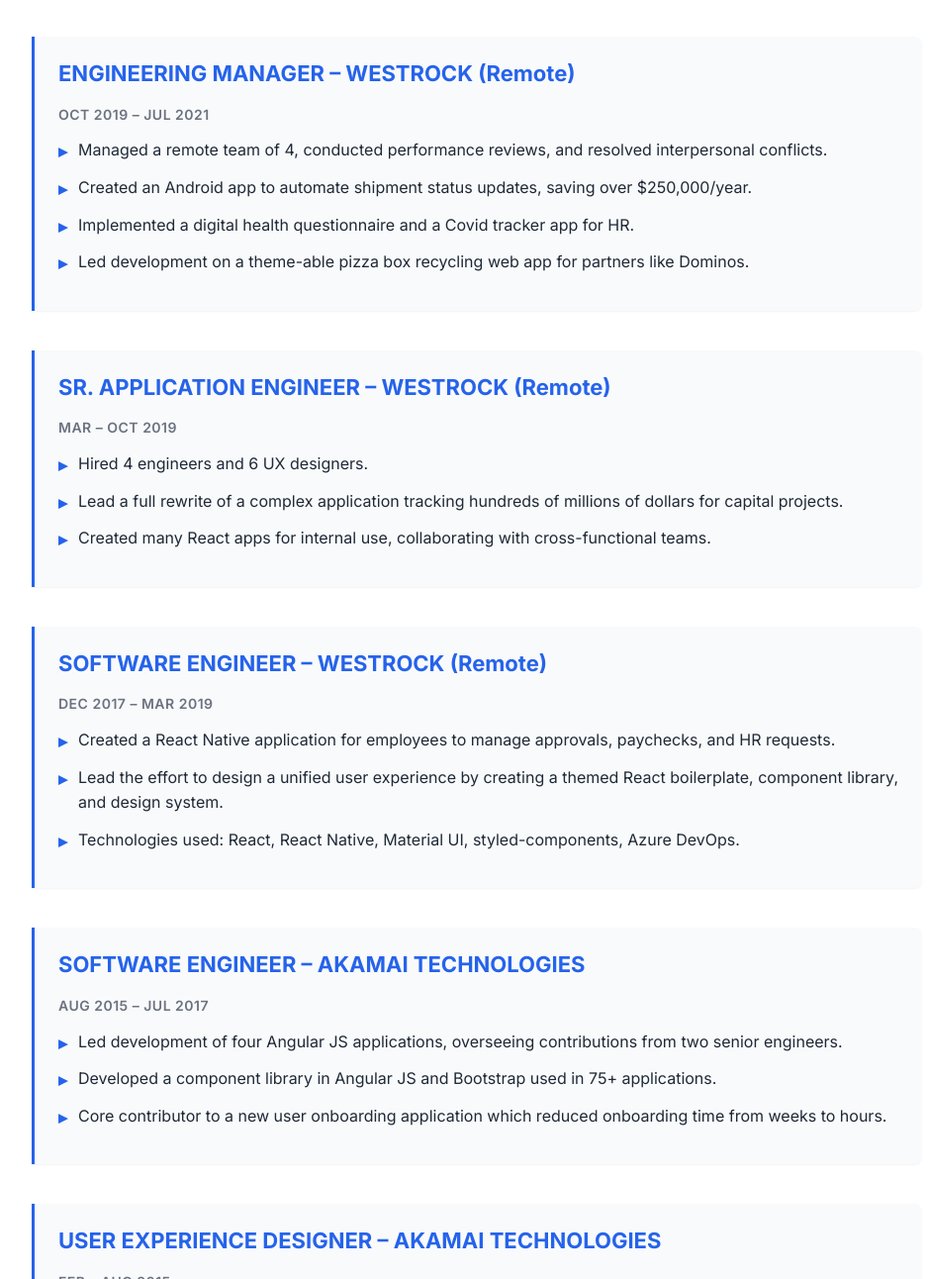
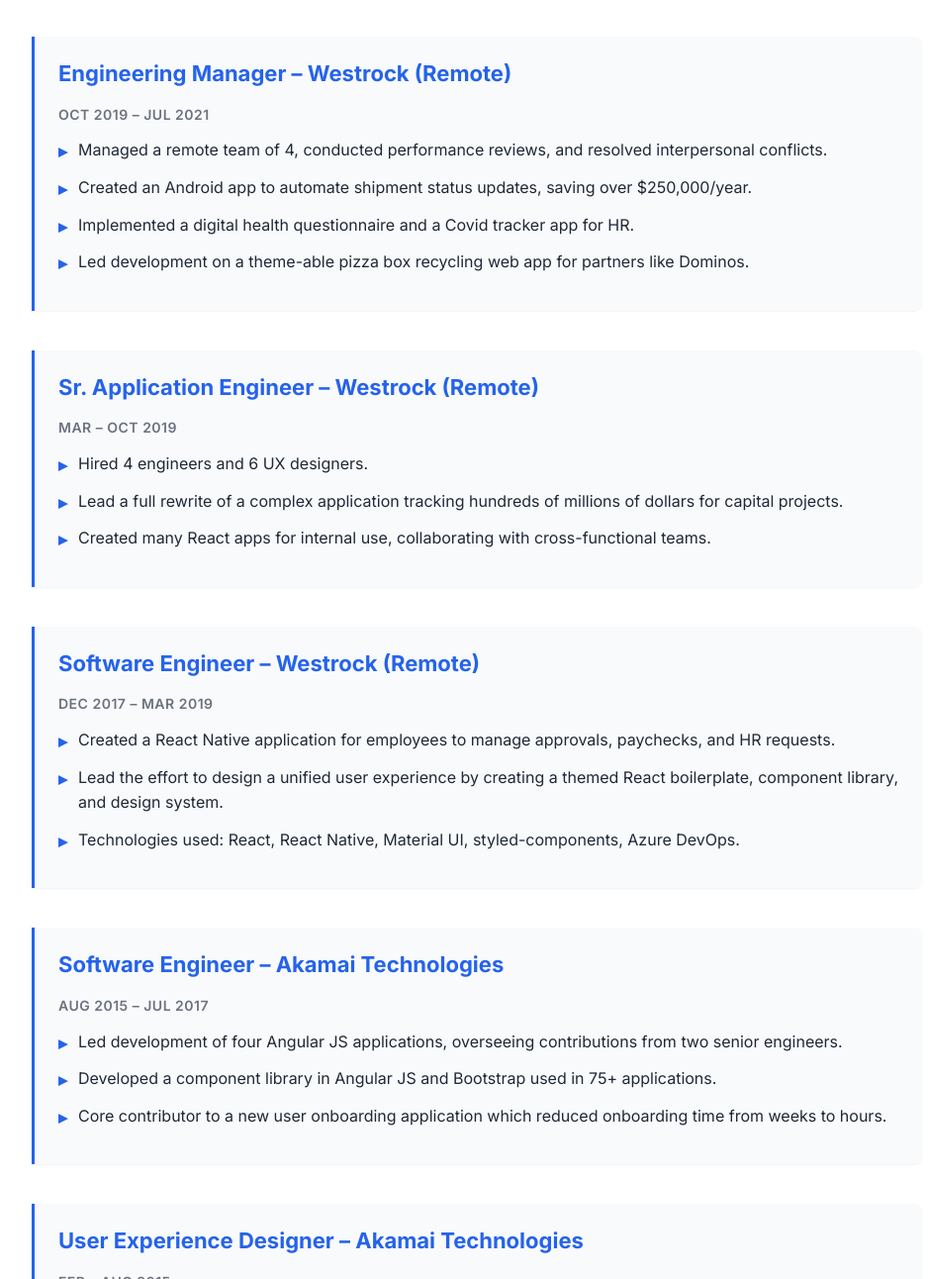
Before and after one commit to tejendra/tejendra.github.io, a plain HTML site: page index.html in a window 1280 px wide. Shown: the part 3444-4736 px from the top of the page at 99% size, without its empty margins (158-1096 px from the left). Drawn offline with Linux system fonts and the light colour scheme.

Commit message:
update work exp

```diff
--- a/index.html
+++ b/index.html
@@ -83,7 +83,7 @@
             <h2>Professional Experience</h2>
             <div class="timeline">
                 <article class="job">
-                    <h3>LEAD ENGINEER – Raft (Remote)</h3>
+                    <h3>Lead Engineer – Raft (Remote)</h3>
                     <p class="job-date">SEPT 2022 – PRESENT</p>
                     <ul>
                         <li>Manage and mentor a team of direct reports, fostering their growth through 1:1s, career pathing, and knowledge-sharing sessions.</li>
@@ -97,7 +97,7 @@
                 </article>
 
                 <article class="job">
-                    <h3>PRINCIPLE FULL STACK ENGINEER – Raft (Remote)</h3>
+                    <h3>Principle Full Stack Engineer – Raft (Remote)</h3>
                     <p class="job-date">FEB 2022 – SEPT 2022</p>
                     <ul>
                         <li>Contributed to the Kessel Run airspace management app, rapidly onboarding onto a complex tech stack and becoming a key contributor and co-tech lead.</li>
@@ -107,7 +107,7 @@
                 </article>
 
                 <article class="job">
-                    <h3>PRINCIPLE APPLICATION ENGINEER – WESTROCK (Remote)</h3>
+                    <h3>Principle Application Engineer – Westrock (Remote)</h3>
                     <p class="job-date">JUL 2021 – FEB 2022</p>
                     <ul>
                         <li>Lead architect responsible for defining and implementing a reference architecture that can streamline building, testing and deploying full stack web applications.</li>
@@ -116,7 +116,7 @@
                     </ul>
                 </article>
                  <article class="job">
-                    <h3>ENGINEERING MANAGER – WESTROCK (Remote)</h3>
+                    <h3>Engineering Manager – Westrock (Remote)</h3>
                     <p class="job-date">OCT 2019 – JUL 2021</p>
                     <ul>
                         <li>Managed a remote team of 4, conducted performance reviews, and resolved interpersonal conflicts.</li>
@@ -126,7 +126,7 @@
                     </ul>
                 </article>
                  <article class="job">
-                    <h3>SR. APPLICATION ENGINEER – WESTROCK (Remote)</h3>
+                    <h3>Sr. Application Engineer – Westrock (Remote)</h3>
                     <p class="job-date">MAR – OCT 2019</p>
                     <ul>
                         <li>Hired 4 engineers and 6 UX designers.</li>
@@ -135,7 +135,7 @@
                     </ul>
                 </article>
                  <article class="job">
-                    <h3>SOFTWARE ENGINEER – WESTROCK (Remote)</h3>
+                    <h3>Software Engineer – Westrock (Remote)</h3>
                     <p class="job-date">DEC 2017 – MAR 2019</p>
                     <ul>
                         <li>Created a React Native application for employees to manage approvals, paychecks, and HR requests.</li>
@@ -144,7 +144,7 @@
                     </ul>
                 </article>
                  <article class="job">
-                    <h3>SOFTWARE ENGINEER – AKAMAI TECHNOLOGIES</h3>
+                    <h3>Software Engineer – Akamai Technologies</h3>
                     <p class="job-date">AUG 2015 – JUL 2017</p>
                     <ul>
                         <li>Led development of four Angular JS applications, overseeing contributions from two senior engineers.</li>
@@ -153,7 +153,7 @@
                     </ul>
                 </article>
                 <article class="job">
-                    <h3>USER EXPERIENCE DESIGNER – AKAMAI TECHNOLOGIES</h3>
+                    <h3>User Experience Designer – Akamai Technologies</h3>
                     <p class="job-date">FEB – AUG 2015</p>
                     <ul>
                         <li>Created a clickable prototype of the next-gen customer portal demoed to Akamai executives.</li>
```
